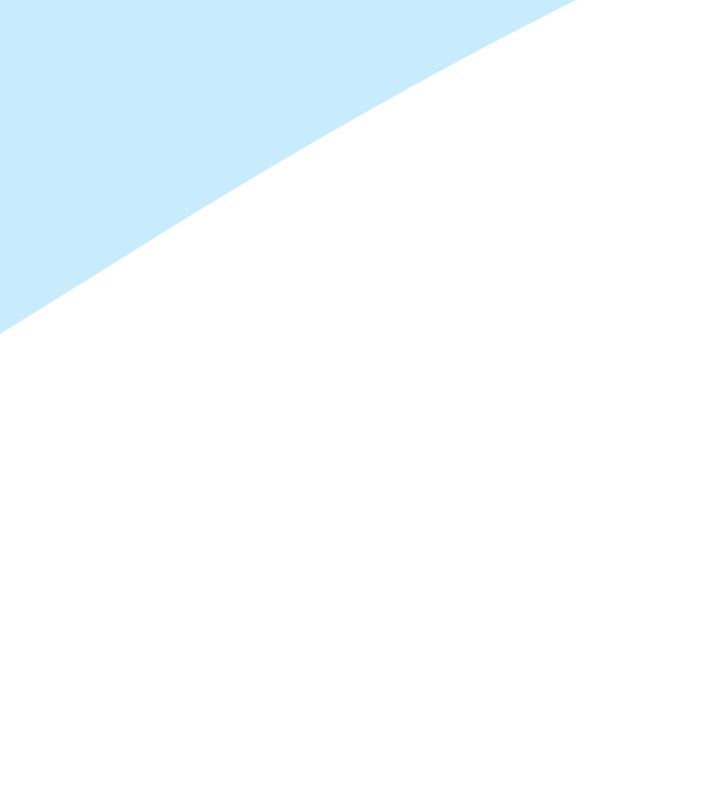
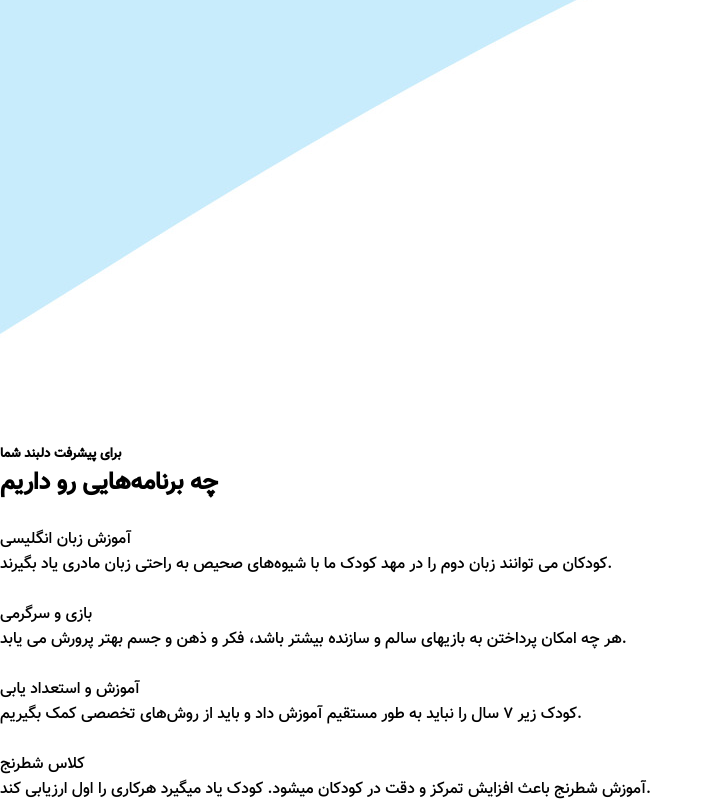
Before and after one commit to hamedagha2304/Mahde-Kodak-Page, a plain HTML site: page Index.html in a window 1280 px wide. Shown: the part 1260-2062 px from the top of the page, without its empty margins (0-713 px from the left). Before the commit the page ends 1703 px from the top, so only its background shows below. Drawn offline with Linux system fonts and the light colour scheme; files whose address does not match are found by name.

Commit message:
feat: create structure of section 2

```diff
--- a/Index.html
+++ b/Index.html
@@ -54,6 +54,54 @@
           </div>
         </section>
         <!-- end section 1 -->
+        <!-- start section 2 -->
+        <section class="section2">
+          <h5>برای پیشرفت دلبند شما</h5>
+          <h2>چه برنامه‌هایی رو داریم</h2>
+          <div class="section2-cards">
+            <div class="section2-card" id="section2-card1">
+              <div>
+                <i class="icon-abc"></i>
+              </div>
+              <span>آموزش زبان انگلیسی</span>
+              <p>
+                کودکان می توانند زبان دوم را در مهد کودک ما با شیوه‌های صحیص به
+                راحتی زبان مادری یاد بگیرند.
+              </p>
+            </div>
+            <div class="section2-card" id="section2-card2">
+              <div>
+                <i class="icon-ballon"></i>
+              </div>
+              <span>بازی و سرگرمی</span>
+              <p>
+                هر چه امکان پرداختن به بازیهای سالم و سازنده بیشتر باشد، فکر و
+                ذهن و جسم بهتر پرورش می یابد.
+              </p>
+            </div>
+            <div class="section2-card" id="section2-card3">
+              <div>
+                <i class="icon-star"></i>
+              </div>
+              <span>آموزش و استعداد یابی</span>
+              <p>
+                کودک زیر ۷ سال را نباید به طور مستقیم آموزش داد و باید از
+                روش‌های تخصصی کمک بگیریم.
+              </p>
+            </div>
+            <div class="section2-card" id="section2-card4">
+              <div>
+                <i class="icon-chess"></i>
+              </div>
+              <span>کلاس شطرنج</span>
+              <p>
+                آموزش شطرنج باعث افزایش تمرکز و دقت در کودکان میشود. کودک یاد
+                میگیرد هرکاری را اول ارزیابی کند.
+              </p>
+            </div>
+          </div>
+        </section>
+        <!-- end section 2 -->
       </main>
       <!--end main  -->
     </div>
```
